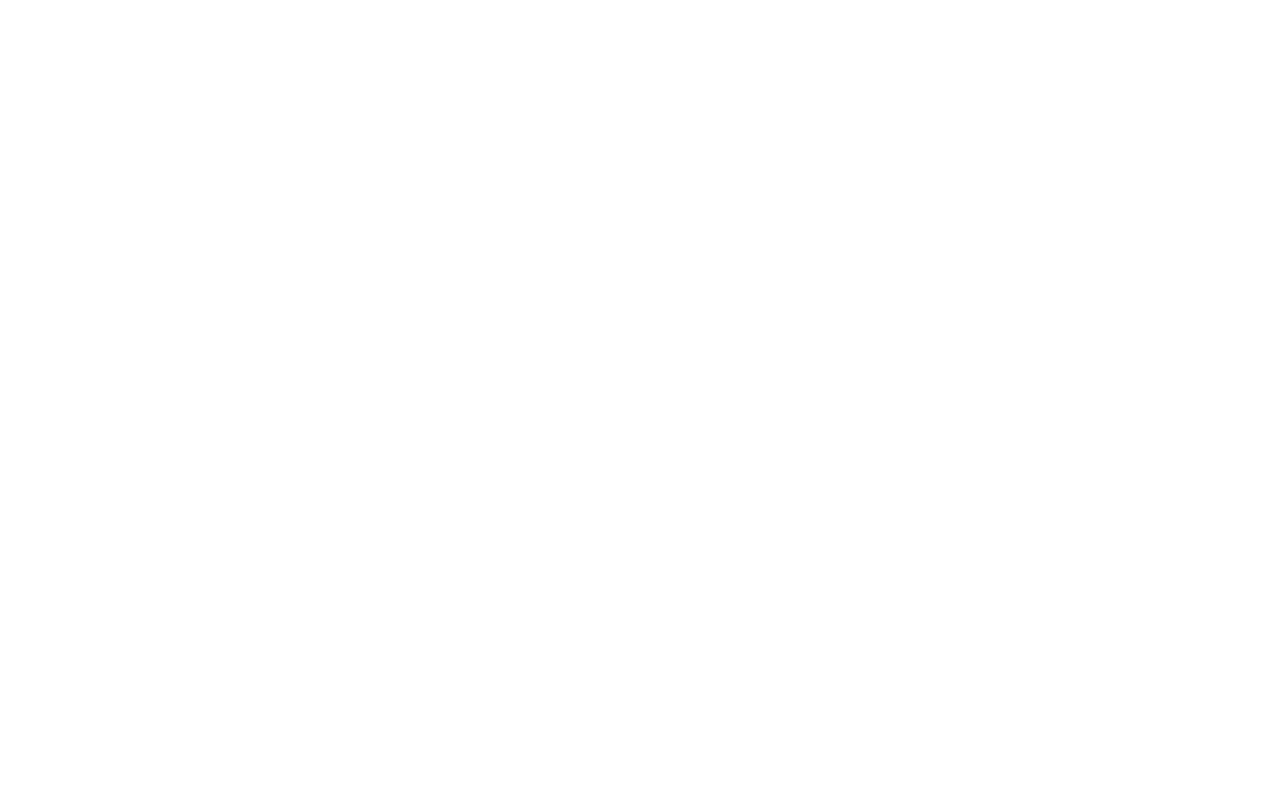
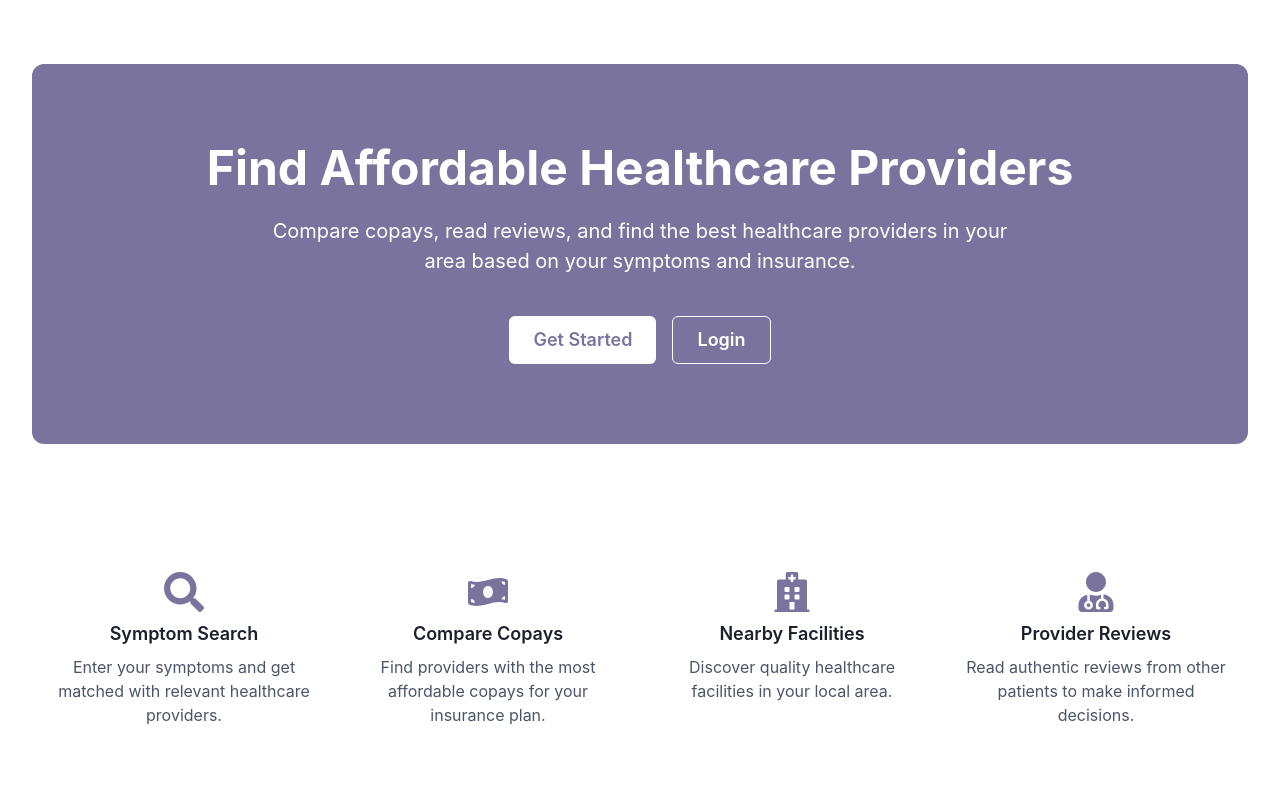
Before and after one commit to Pulkith/Ryktor, a React (Vite) app in the folder frontend/: page /landing in a window 1280 px wide. Before the commit this address had no page. Shown: the top 800 px of the page. Built offline with nearby package versions, Linux system fonts and the light colour scheme.

Commit message:
Add login button to landing

```diff
--- a/frontend/src/App.jsx
+++ b/frontend/src/App.jsx
@@ -1,13 +1,13 @@
 import { Routes, Route } from 'react-router-dom';
 import Layout from './components/Layout';
-import Home from './pages/Home';
+import Landing from './pages/Landing';
 import Login from './pages/Login';
 
 function App() {
   return (
     <Layout>
       <Routes>
-        <Route path="/" element={<Home />} />
+        <Route path="/landing" element={<Landing />} />
         <Route path="/login" element={<Login />} />
       </Routes>
     </Layout>
--- a/frontend/src/pages/Home.jsx
+++ b/frontend/src/pages/Landing.jsx
@@ -1,4 +1,4 @@
-import { Box, Container, VStack, Stack, Heading, Text, Button, SimpleGrid, Icon, useColorModeValue } from '@chakra-ui/react';
+import { Box, Container, VStack, Stack, Heading, Text, Button, SimpleGrid, Icon, useColorModeValue, HStack } from '@chakra-ui/react';
 import { FaSearch, FaMoneyBillWave, FaHospital, FaUserMd } from 'react-icons/fa';
 import { useNavigate } from 'react-router-dom';
 import Layout from '../components/Layout';
@@ -14,7 +14,7 @@ const Feature = ({ icon, title, description }) => {
   );
 };
 
-function Home() {
+function Landing() {
   const navigate = useNavigate();
 
   return (
@@ -35,15 +35,26 @@ function Home() {
             <Text fontSize="xl" maxW="container.md">
               Compare copays, read reviews, and find the best healthcare providers in your area based on your symptoms and insurance.
             </Text>
+            <HStack spacing={4} mt={4}>
               <Button
                 size="lg"
                 bg="white"
                 color="brand.500"
                 _hover={{ bg: 'gray.100' }}
-              mt={4}
               >
                 Get Started
               </Button>
+              <Button
+                size="lg"
+                variant="outline"
+                color="white"
+                borderColor="white"
+                _hover={{ bg: 'whiteAlpha.200' }}
+                onClick={() => navigate('/login')}
+              >
+                Login
+              </Button>
+            </HStack>
           </VStack>
         </Container>
       </Box>
@@ -96,4 +107,4 @@ function Home() {
   );
 }
 
-export default Home;
+export default Landing;
```
Lines whose indentation alone changed are shown as unchanged.
